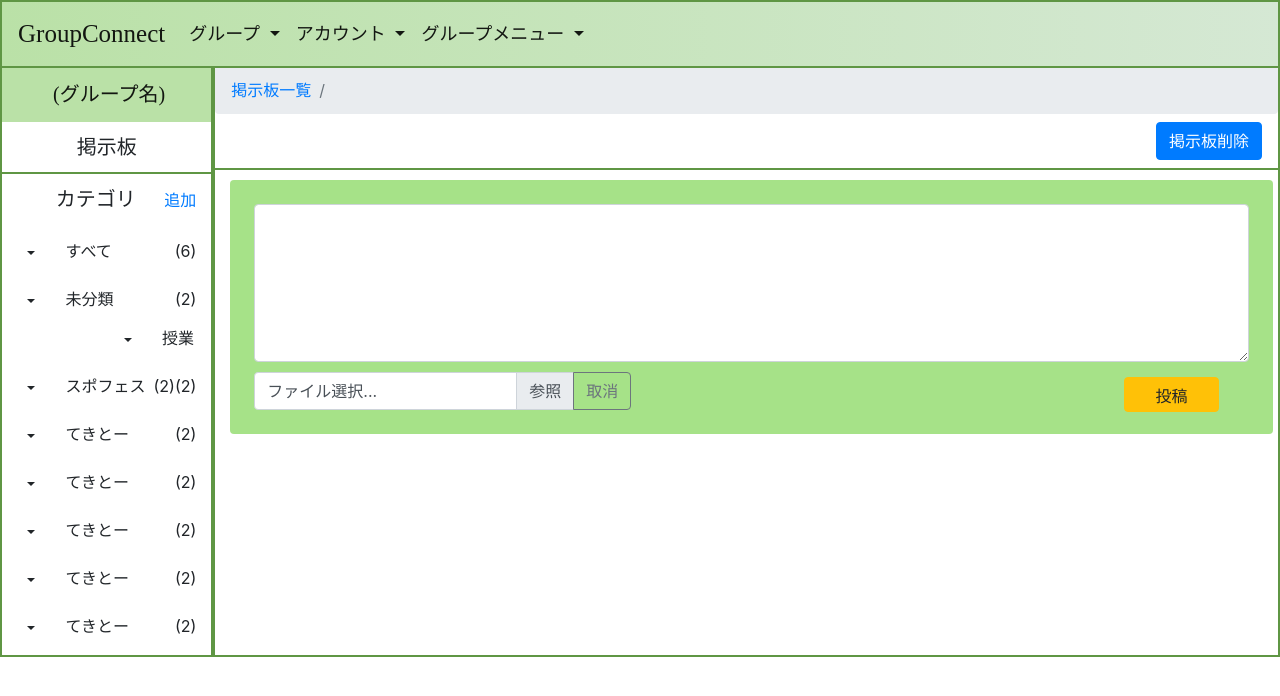
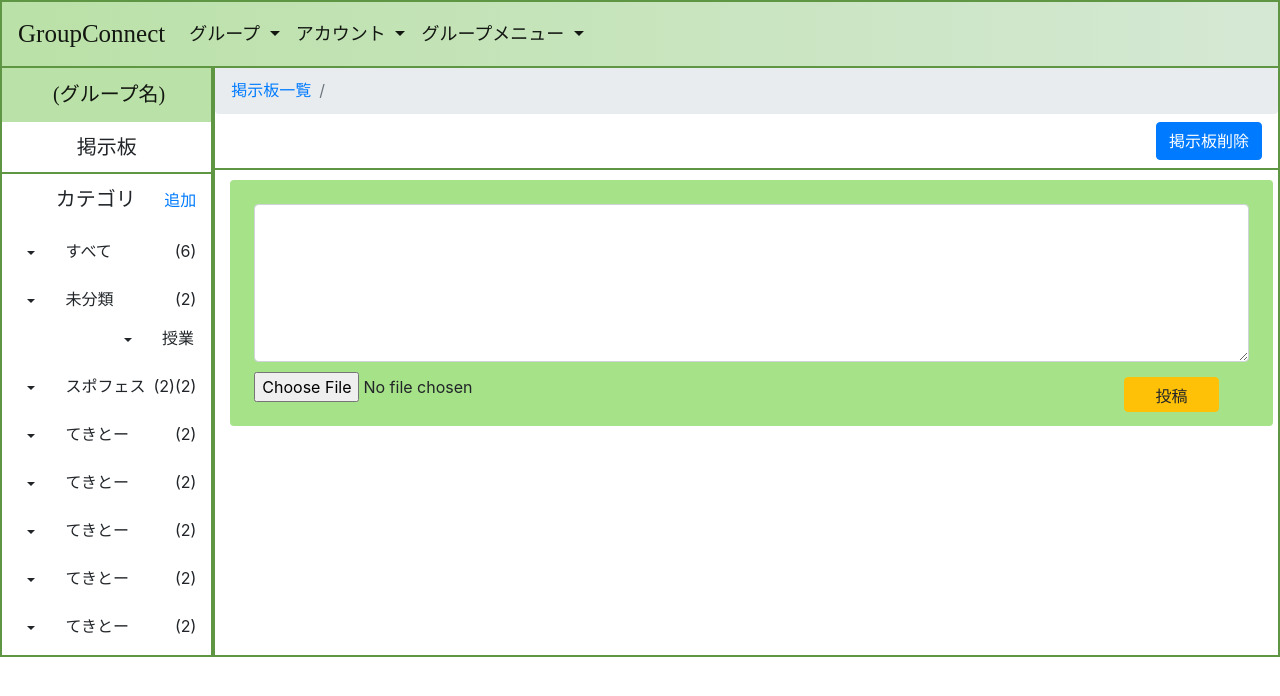
Before and after one commit to GroupConnect/GroupConnect, a Django app: page /bord in a window 1280 px wide. Shown: the top 696 px of the page. Run offline with Django 3.2, Linux system fonts and the light colour scheme; some libraries are stand-ins or nearby versions.

Commit message:
[update] ファイルアップロード機能開発中

```diff
--- a/GroupConnect/static/GroupConnect/js/bord.js
+++ b/GroupConnect/static/GroupConnect/js/bord.js
@@ -20,6 +20,52 @@ $(function(){
             });
         })(cnt);
     };
+
+    // //ファイル選択
+    // $(document).on('change', '.custom-file-input', handleFileSelect);
+    // function handleFileSelect(evt) {
+    //     $('#preview').remove();// 繰り返し実行時の処理
+    //     $(this).next('.custom-file-label').html('ファイル選択...');
+    //     $(this).parents('.input-group').after('<div id="preview"></div>');
+    //     var files = evt.target.files;
+
+    //     for (var i = 0, f; f = files[i]; i++) {
+
+    //         var reader = new FileReader();
+
+    //         reader.onload = (function(theFile) {
+    //             return function(e) {
+    //                 if (theFile.type.match('image.*')) {
+    //                     var $html = ['<div class="d-inline-block mr-1 mt-1"><img class="img-thumbnail" src="', e.target.result,'" title="', escape(theFile.name), '" style="height:100px;" /><div class="small text-muted text-center">', escape(theFile.name),'</div></div>'].join('');// 画像では画像のプレビューとファイル名の表示
+    //                 } else {
+    //                     var $html = ['<div class="d-inline-block mr-1"><span class="small">', escape(theFile.name),'</span></div>'].join('');//画像以外はファイル名のみの表示
+    //                 }
+
+    //                 $('#preview').append($html);
+    //             };
+    //         })(f);
+
+    //         reader.readAsDataURL(f);
+    //     }
+
+    //     $(this).next('.custom-file-label').html(files[0].name);
+    // }
+
+    // //ファイルの取消
+    // $('.reset').click(function(){
+    //     $(this).parent().prev().children('.custom-file-label').html('ファイル選択...');
+    //     $('.custom-file-input').val('');
+    //     $('#preview').remove();
+    // })
+
+    $('.custom-file-input').on('change',function(){
+        $(this).next('.custom-file-label').html($(this)[0].files[0].name);
+    })
+    //ファイルの取消
+    $('.reset').click(function(){
+        $(this).parent().prev().children('.custom-file-label').html('ファイル選択...');
+        $('.custom-file-input').val('');
+    })
 });
 
 (function($) {
@@ -54,40 +100,3 @@ $(function(){
         });
     });
 })(jQuery);
-
-//ファイル選択
-$('.custom-file-input').on('change', handleFileSelect);
-function handleFileSelect(evt) {
-    $('#preview').remove();// 繰り返し実行時の処理
-    $(this).next('.custom-file-label').html('ファイル選択...');
-    $(this).parents('.input-group').after('<div id="preview"></div>');
-    var files = evt.target.files;
-
-    for (var i = 0, f; f = files[i]; i++) {
-
-        var reader = new FileReader();
-
-        reader.onload = (function(theFile) {
-            return function(e) {
-                if (theFile.type.match('image.*')) {
-                    var $html = ['<div class="d-inline-block mr-1 mt-1"><img class="img-thumbnail" src="', e.target.result,'" title="', escape(theFile.name), '" style="height:100px;" /><div class="small text-muted text-center">', escape(theFile.name),'</div></div>'].join('');// 画像では画像のプレビューとファイル名の表示
-                } else {
-                    var $html = ['<div class="d-inline-block mr-1"><span class="small">', escape(theFile.name),'</span></div>'].join('');//画像以外はファイル名のみの表示
-                }
-
-                $('#preview').append($html);
-            };
-        })(f);
-
-        reader.readAsDataURL(f);
-    }
-
-    $(this).next('.custom-file-label').html(files[0].name);
-}
-
-//ファイルの取消
-$('.reset').click(function(){
-    $(this).parent().prev().children('.custom-file-label').html('ファイル選択...');
-    $('.custom-file-input').val('');
-    $('#preview').remove();
-})
--- a/GroupConnect/templates/GroupConnect/bord.html
+++ b/GroupConnect/templates/GroupConnect/bord.html
@@ -264,15 +264,16 @@
                                         <div class="form-group d-inline">
                                             <textarea class="form-control" name="post_text" id="UserInput" rows="6"></textarea>
                                             <div class="form-group file-choice">
-                                                    <div id="file" class="input-group">
+                                                {% comment %} <div id="file" class="input-group">
                                                     <div class="custom-file">
-                                                            <input type="file" id="cutomfile" class="custom-file-input" name="attached_file" lang="ja" />
+                                                        <input type="file" id="customfile" class="custom-file-input" name="attached_file[]" lang="ja" />
                                                         <label class="custom-file-label" for="customfile">ファイル選択...</label>
                                                     </div>
                                                     <div class="input-group-append">
                                                         <button type="button" class="btn btn-outline-secondary reset">取消</button>
                                                     </div>
-                                                    </div>
+                                                </div> {% endcomment %}
+                                                <input type="file" name="attached_file">
                                             </div>
                                             <input type="submit" id="button" class="btn btn-warning post-button" value="投稿">
                                         </div>
@@ -304,16 +305,17 @@
                                                 {% csrf_token %}
                                                 <div class="form-group d-inline">
                                                     <textarea class="form-control" id="UserInput" name="reply_text" rows="6"></textarea>
-                                                    <div id="file" class="input-group">
+                                                    {% comment %} <div id="file" class="input-group">
                                                         <div class="custom-file">
-                                                            <input type="file" id="cutomfile" class="custom-file-input" name="attached_file" lang="ja" />
+                                                            <input type="file" id="customfile" class="custom-file-input" name="attached_file[]" lang="ja" />
                                                             <label class="custom-file-label" for="customfile">ファイル選択...</label>
                                                         </div>
                                                         <div class="input-group-append">
                                                             <button type="button" class="btn btn-outline-secondary reset">取消</button>
                                                         </div>
-                                                    </div>
-                                                    <input type="hidden" name="reply_source" value="{{ post.id }}"></input>
+                                                    </div> {% endcomment %}
+                                                    <input type="file" name="attached_file{{ forloop.counter0 }}">
+                                                    <input type="hidden" name="reply_source" value="{{ post.id }}">
                                                     <input type="submit" id="button" class="btn btn-warning reply-button" value="返信">
                                                 </div>
                                             </form>
--- a/GroupConnect/views.py
+++ b/GroupConnect/views.py
@@ -75,20 +75,35 @@ def signboard_page_view(request, pk, selected_id=None):
     # form = forms.PostCreateForm(request.POST or None)
     if request.method == 'POST':
         # form.save()
+        import pprint
+        pprint.pprint(request.POST)
 
         new_post = Post(
-            signboard_id=signboard,
-            contributer=get_object_or_404(Member, pk=1)
+            signboard_id = signboard,
+            contributer = get_object_or_404(Member, pk=1)
         )
         if 'post_text' in request.POST:
             new_post.text = request.POST['post_text']
+
+            if 'attached_file' in request.POST:
+                new_post.attached_file = request.POST['attached_file']
+
         elif 'reply_text' in request.POST:
             reply_source_id = int(request.POST['reply_source'])
             new_post.reply = get_object_or_404(Post, pk=reply_source_id)
             new_post.text = request.POST['reply_text']
 
-        if 'attached_file' in request.POST:
-            new_post.attached_file = request.POST['attached_file']
+            for signboard_prefetch in Signboard.objects.filter(pk=signboard.id).prefetch_related('post_set'):
+                post_count = signboard_prefetch.post_set.all().count()
+
+                for i in range(post_count):
+                    if request.POST['attached_file' + str(i)]:
+                        new_post.attached_file = request.POST['attached_file' + str(i)]
+
+        # if 'attached_file' in request.POST:
+        #     for attached_file in request.POST['attached_file']:
+        #         if attached_file:
+        #             new_post.attached_file = attached_file
 
         new_post.save()
 
```
Lines whose indentation alone changed are shown as unchanged.
